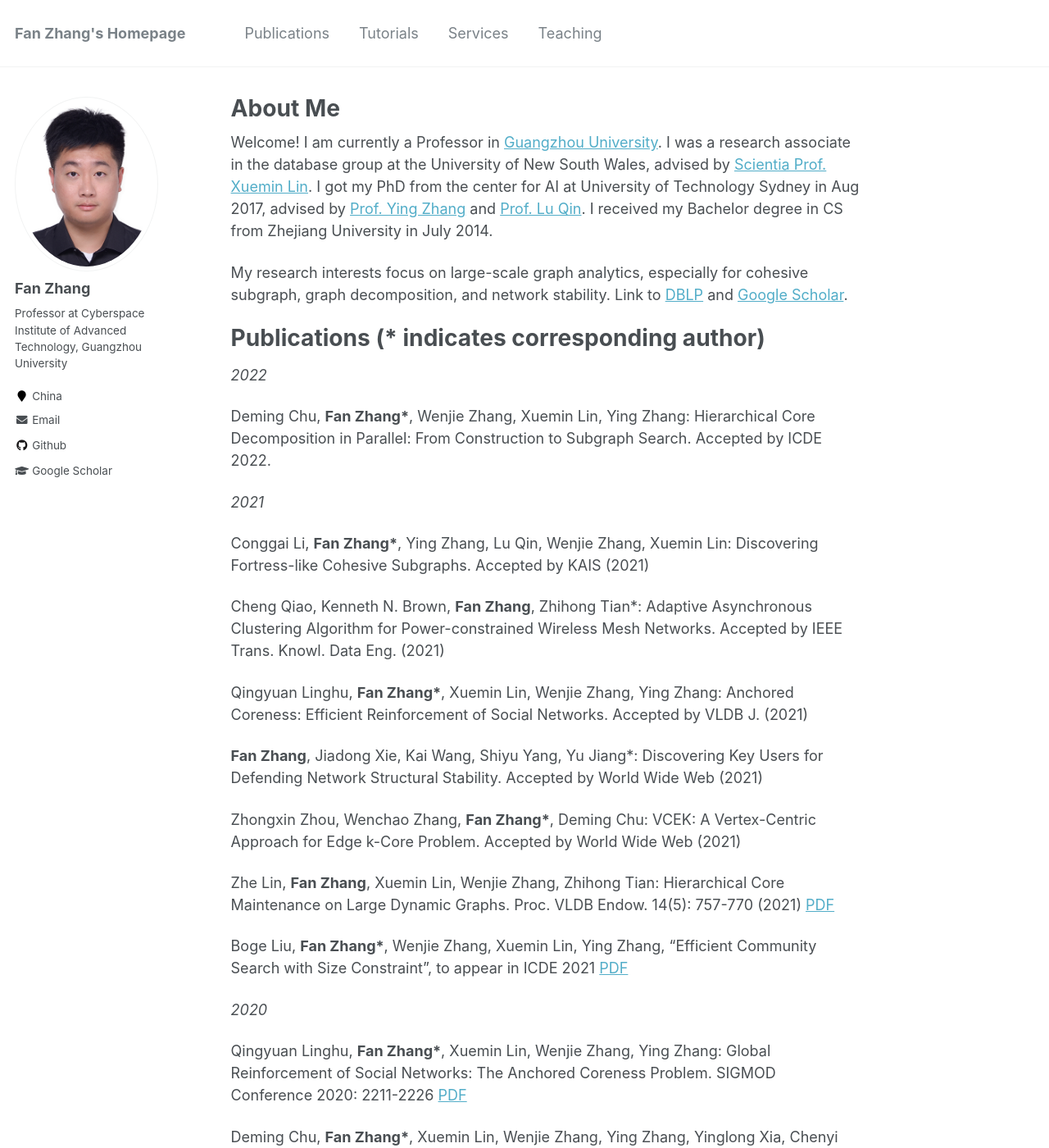
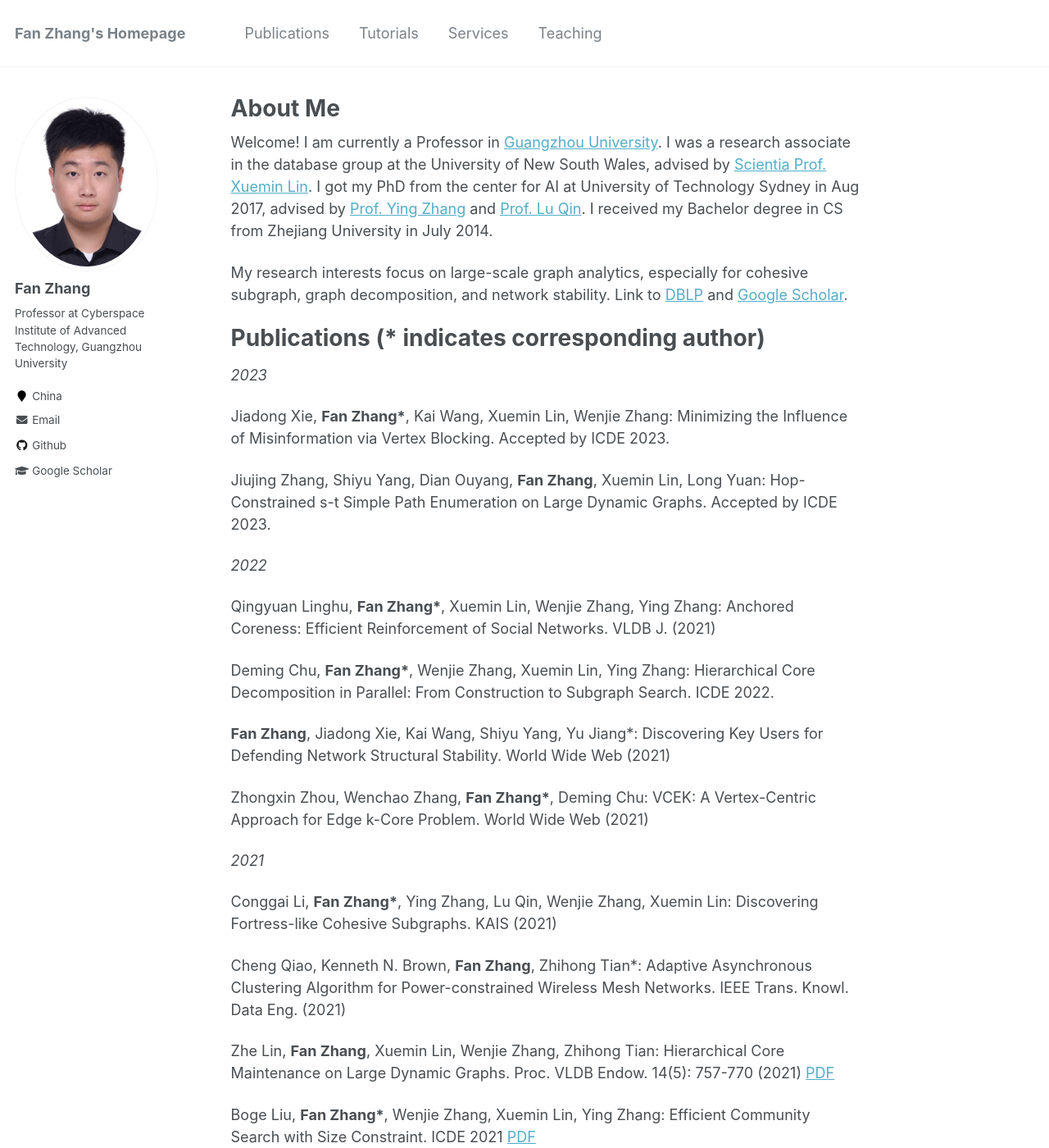
Before and after one commit to fanzhangcs/fanzhangcs.github.io, a Jekyll site: the page built from _pages/about.md, in a window 1280 px wide and 1400 px high. Shown: the whole window at 82% size. Built offline with Jekyll 4.4.1, drawn with Linux system fonts in a browser that asks for light colours.

Commit message:
Update about.md

```diff
--- a/_pages/about.md
+++ b/_pages/about.md
@@ -16,25 +16,31 @@ Link to [DBLP](https://dblp.uni-trier.de/pid/21/3626-36.html) and [Google Schola
 Publications (* indicates corresponding author)
 ======
 
+*2023*
+
+Jiadong Xie, **Fan Zhang\***, Kai Wang, Xuemin Lin, Wenjie Zhang: Minimizing the Influence of Misinformation via Vertex Blocking.  Accepted by ICDE 2023.
+
+Jiujing Zhang, Shiyu Yang, Dian Ouyang, **Fan Zhang**, Xuemin Lin, Long Yuan: Hop-Constrained s-t Simple Path Enumeration on Large Dynamic Graphs. Accepted by ICDE 2023.
+
 *2022*
 
-Deming Chu, **Fan Zhang\***, Wenjie Zhang, Xuemin Lin, Ying Zhang: Hierarchical Core Decomposition in Parallel: From Construction to Subgraph Search. Accepted by ICDE 2022.
+Qingyuan Linghu, **Fan Zhang\***, Xuemin Lin, Wenjie Zhang, Ying Zhang: Anchored Coreness: Efficient Reinforcement of Social Networks. VLDB J. (2021)
+
+Deming Chu, **Fan Zhang\***, Wenjie Zhang, Xuemin Lin, Ying Zhang: Hierarchical Core Decomposition in Parallel: From Construction to Subgraph Search. ICDE 2022.
+
+**Fan Zhang**, Jiadong Xie, Kai Wang, Shiyu Yang, Yu Jiang\*: Discovering Key Users for Defending Network Structural Stability. World Wide Web (2021)
+
+Zhongxin Zhou, Wenchao Zhang, **Fan Zhang\***, Deming Chu: VCEK: A Vertex-Centric Approach for Edge k-Core Problem. World Wide Web (2021)
 
 *2021*
 
-Conggai Li, **Fan Zhang\***, Ying Zhang, Lu Qin, Wenjie Zhang, Xuemin Lin: Discovering Fortress-like Cohesive Subgraphs. Accepted by KAIS (2021)
+Conggai Li, **Fan Zhang\***, Ying Zhang, Lu Qin, Wenjie Zhang, Xuemin Lin: Discovering Fortress-like Cohesive Subgraphs. KAIS (2021)
 
-Cheng Qiao, Kenneth N. Brown, **Fan Zhang**, Zhihong Tian*: Adaptive Asynchronous Clustering Algorithm for Power-constrained Wireless Mesh Networks. Accepted by IEEE Trans. Knowl. Data Eng. (2021)
-
-Qingyuan Linghu, **Fan Zhang\***, Xuemin Lin, Wenjie Zhang, Ying Zhang: Anchored Coreness: Efficient Reinforcement of Social Networks. Accepted by VLDB J. (2021)
-
-**Fan Zhang**, Jiadong Xie, Kai Wang, Shiyu Yang, Yu Jiang\*: Discovering Key Users for Defending Network Structural Stability. Accepted by World Wide Web (2021)
-
-Zhongxin Zhou, Wenchao Zhang, **Fan Zhang\***, Deming Chu: VCEK: A Vertex-Centric Approach for Edge k-Core Problem. Accepted by World Wide Web (2021)
+Cheng Qiao, Kenneth N. Brown, **Fan Zhang**, Zhihong Tian*: Adaptive Asynchronous Clustering Algorithm for Power-constrained Wireless Mesh Networks. IEEE Trans. Knowl. Data Eng. (2021)
 
 Zhe Lin, **Fan Zhang**, Xuemin Lin, Wenjie Zhang, Zhihong Tian: Hierarchical Core Maintenance on Large Dynamic Graphs. Proc. VLDB Endow. 14(5): 757-770 (2021) [PDF](http://vldb.org/pvldb/vol14/p757-zhang.pdf)
 
-Boge Liu, **Fan Zhang\***, Wenjie Zhang, Xuemin Lin, Ying Zhang, "Efficient Community Search with Size Constraint", to appear in ICDE 2021 [PDF](https://drive.google.com/file/d/177UWvJUXNOEj7tLyin-eA5229gwKjXEk/view)
+Boge Liu, **Fan Zhang\***, Wenjie Zhang, Xuemin Lin, Ying Zhang: Efficient Community Search with Size Constraint. ICDE 2021 [PDF](https://drive.google.com/file/d/177UWvJUXNOEj7tLyin-eA5229gwKjXEk/view)
 
 *2020*
 
```
